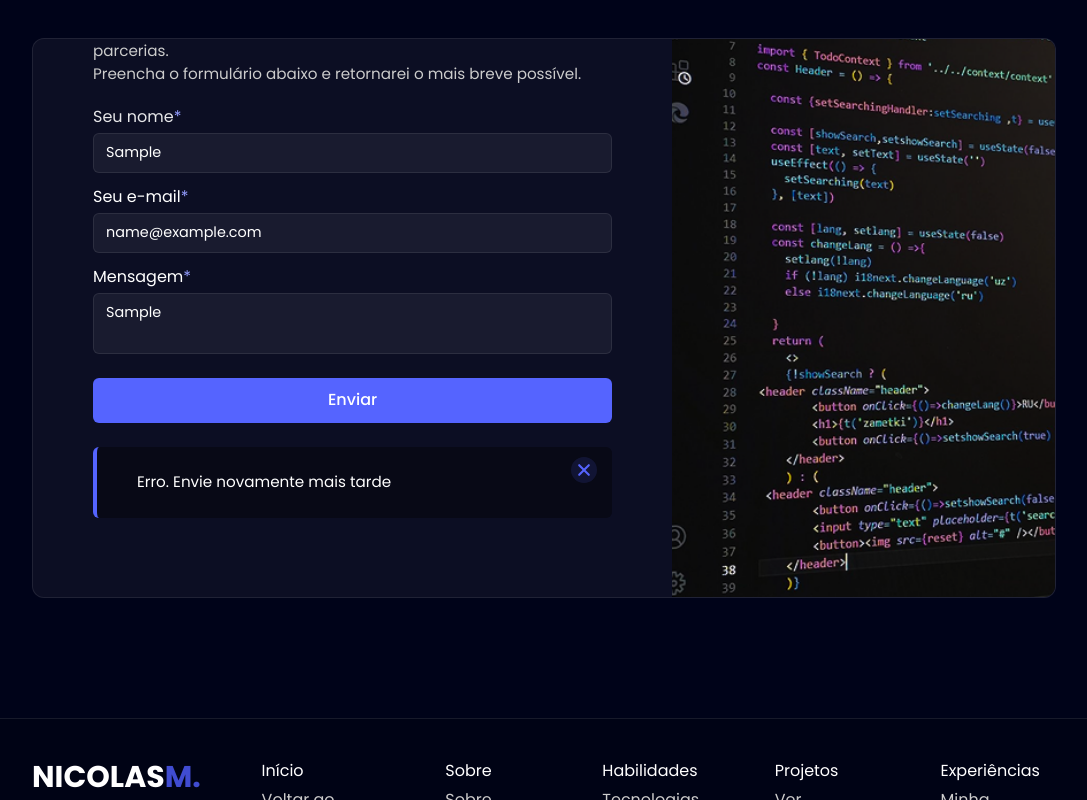
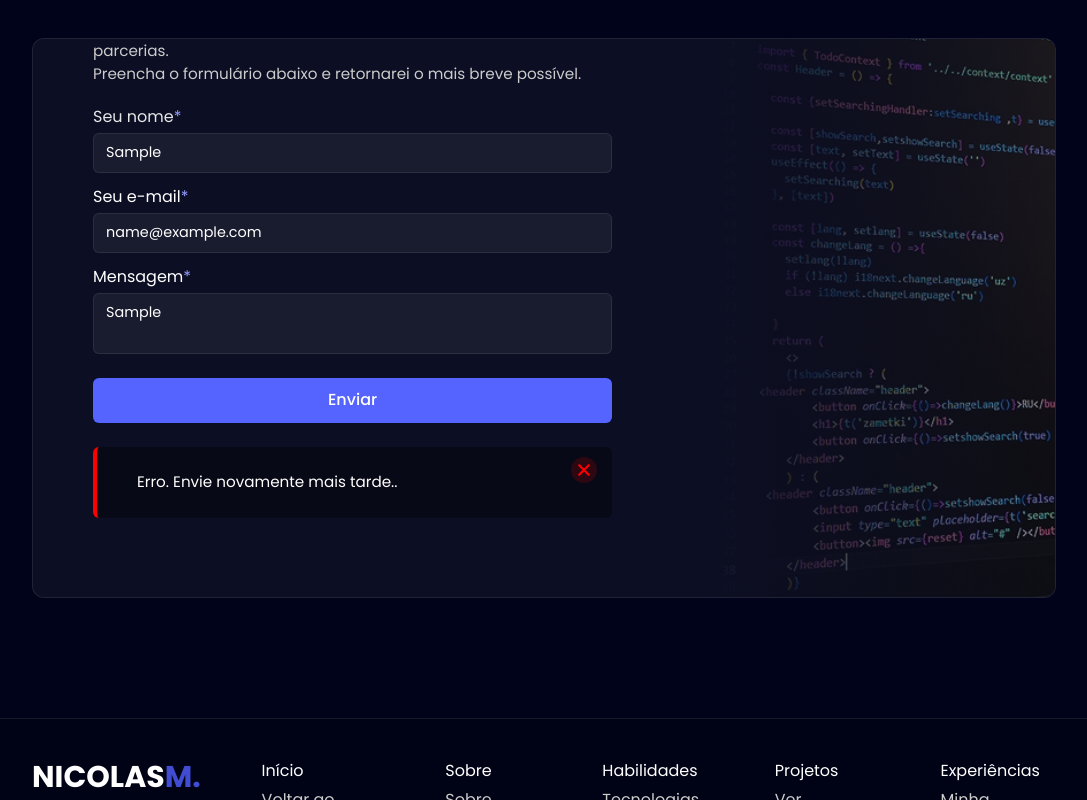
Before and after one commit to nickzmoro/Meu-Portfolio_2025, a React (Vite) app: page / in a window 1280 px wide. Both pictures are taken after typing "Sample", "name@example.com", "Sample" into the empty fields and a click on the button "Enviar". Shown: the part 4082-4882 px from the top of the page, without its empty margins (96-1183 px from the left). Built offline with nearby package versions, Linux system fonts and the light colour scheme; no server answers.

Commit message:
styles: toast message with styles for error or success; bgForm estilized

```diff
--- a/src/components/form/form.jsx
+++ b/src/components/form/form.jsx
@@ -71,20 +71,26 @@ const Form = () => {
 
   function renderStatus() {
     let message = error
-      ? `Erro. Envie novamente mais tarde`
+      ? `Erro. Envie novamente mais tarde..`
       : `Obrigado pelo contato! Responderei assim que possível.`;
 
     return (
       <div className="formcarry-block mt-3">
         <div
-          className={`formcarry-message-block active relative flex justify-start px-10 py-6 rounded-[6px] bg-[#080916] border-l-[4px] border-l-[#5564FF]`}
+          className={`formcarry-message-block active relative flex justify-start px-10 py-6 rounded-[6px] bg-[#080916] border-l-[4px] ${
+            error ? "border-l-[#FF0000]" : "border-l-[#5564FF]"
+          }`}
         >
           <div className="fc-message-content text-[0.95rem]">{message}</div>
           <div
-            className="fc-message-close absolute top-[10px] right-[15px] px-[2px] py-[2px] rounded-full cursor-pointer bg-[#5563ff21] hover:bg-[#5563ff31] transition-all ease-in-out duration-200"
+            className={`fc-message-close absolute top-[10px] right-[15px] px-[2px] py-[2px] rounded-full cursor-pointer ${
+              error
+                ? "bg-[#ff000027] hover:bg-[#ff000018]"
+                : "bg-[#5563ff21] hover:bg-[#5563ff31]"
+            } bg-[#5563ff21] transition-all ease-in-out duration-200`}
             onClick={() => resetStates()}
           >
-            <IoClose fill="#5564FF" size={22} />
+            <IoClose fill={`${error ? "#FF0000" : "#5564FF"}`} size={22} />
           </div>
         </div>
       </div>
@@ -178,7 +184,8 @@ const Form = () => {
               {showNotification && renderStatus()}
             </form>
           </div>
-          <div className="w-[40%]">
+          <div className="w-[40%] relative">
+            <div className="gradient-img absolute w-full h-full bg-[linear-gradient(to_right,#0C0E23_10%,#0c0e2350_100%)]"></div>
             <img
               src={bgForm}
               alt="background-form-coding"
```
